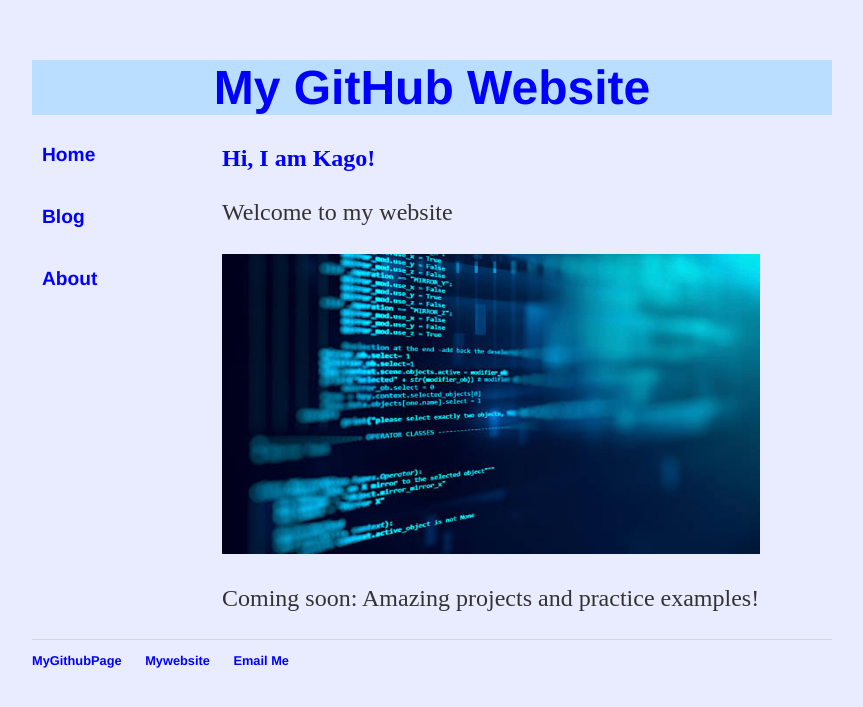
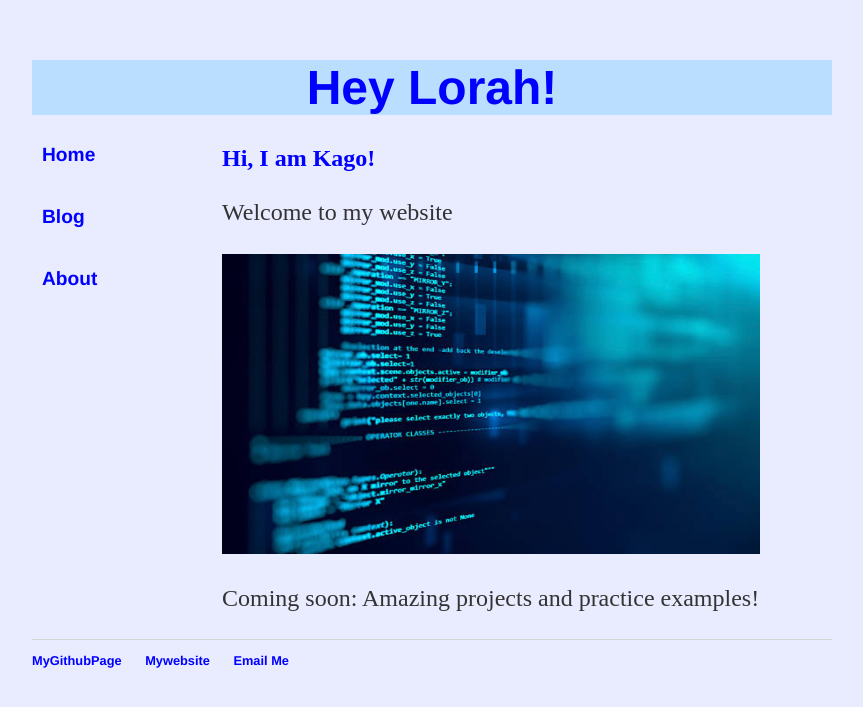
Before and after one commit to KagoPrezRantsho/KagoPrezRantsho.github.io, a Jekyll site: the page built from index.html, in a window 1280 px wide. Shown: the top 707 px of the page, without its empty margins (208-1071 px from the left). Built offline with Jekyll 4.4.1, drawn with Linux system fonts in a browser that asks for light colours.

Commit message:
Update default.html

```diff
--- a/_layouts/default.html
+++ b/_layouts/default.html
@@ -8,7 +8,7 @@
   <body>
  <div id="container">
   <div id="header">
-    <h1>My GitHub Website</h1>
+    <h1>Hey Lorah!</h1>
   </div>
   <div id="content">
     <div id="nav">
```
